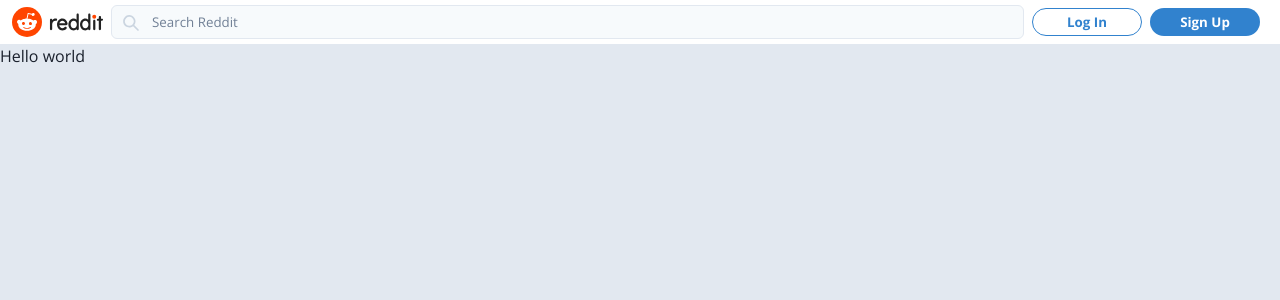
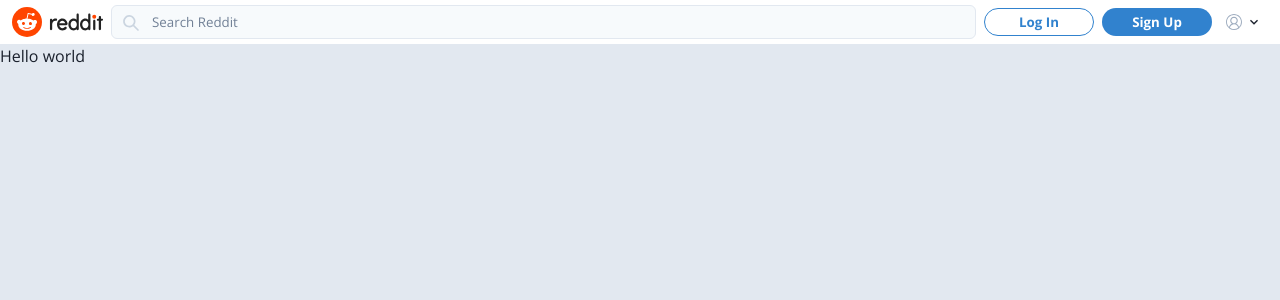
Before and after one commit to rokaskvasas/reddit-clone, a Next.js app: page / in a window 1280 px wide. Shown: the top 300 px of the page. Built offline with nearby package versions, Linux system fonts and the light colour scheme; no server answers.

Commit message:
- Created user menu

```diff
--- a/src/components/Navbar/RightContent/RightContent.tsx
+++ b/src/components/Navbar/RightContent/RightContent.tsx
@@ -1,10 +1,10 @@
 import AuthModal from "@/components/Modal/Auth/AuthModal";
-import { auth } from "@/firebase/clientApp";
-import { Button, Flex } from "@chakra-ui/react";
-import { signOut, User } from "firebase/auth";
+import { Flex } from "@chakra-ui/react";
+import { User } from "firebase/auth";
 import React from "react";
 import AuthButtons from "./AuthButtons";
 import Icons from "./Icons";
+import UserMenu from "./UserMenu";
 
 type RightContentProps = {
   user?: User | null;
@@ -16,7 +16,7 @@
       <AuthModal />
       <Flex justify="center" align="center">
         {user ? <Icons /> : <AuthButtons />}
-        {/* <Menu /> */}
+        <UserMenu user={user} />
       </Flex>
     </>
   );
--- /dev/null
+++ b/src/components/Navbar/RightContent/UserMenu.tsx
@@ -0,0 +1,99 @@
+import { ChevronDownIcon } from "@chakra-ui/icons";
+import {
+  Flex,
+  Icon,
+  Menu,
+  MenuButton,
+  MenuDivider,
+  MenuItem,
+  MenuList,
+} from "@chakra-ui/react";
+import { signOut, User } from "firebase/auth";
+import React from "react";
+import { FaRedditSquare } from "react-icons/fa";
+import { VscAccount } from "react-icons/vsc";
+import { CgProfile } from "react-icons/cg";
+import { MdOutlineLogout } from "react-icons/md";
+import { auth } from "@/firebase/clientApp";
+import { useSetRecoilState } from "recoil";
+import { authModalState } from "@/atoms/authModalAtom";
+
+type UserMenuProps = {
+  user?: User | null;
+};
+
+const UserMenu: React.FC<UserMenuProps> = ({ user }) => {
+  const setAuthModalState = useSetRecoilState(authModalState);
+  return (
+    <Menu>
+      <MenuButton
+        cursor="pointer"
+        padding="0px 6px"
+        borderRadius={4}
+        _hover={{ outline: "1px solid", outlineColor: "gray.200" }}
+      >
+        <Flex align="center">
+          <Flex align="center">
+            {user ? (
+              <>
+                <Icon
+                  fontSize={24}
+                  mr={1}
+                  color="gray.300"
+                  as={FaRedditSquare}
+                />
+              </>
+            ) : (
+              <Icon as={VscAccount} color="gray.400" mr={1} />
+            )}
+          </Flex>
+          <ChevronDownIcon />
+        </Flex>
+      </MenuButton>
+      <MenuList>
+        {user ? (
+          <>
+            <MenuItem
+              fontSize="10pt"
+              fontWeight={700}
+              _hover={{ bg: "blue.500", color: "white" }}
+            >
+              <Flex align="center">
+                <Icon fontSize={20} mr={2} as={CgProfile} />
+                Profile
+              </Flex>
+            </MenuItem>
+            <MenuDivider />
+            <MenuItem
+              fontSize="10pt"
+              fontWeight={700}
+              _hover={{ bg: "blue.500", color: "white" }}
+              onClick={() => signOut(auth)}
+            >
+              <Flex align="center">
+                <Icon fontSize={20} mr={2} as={MdOutlineLogout} />
+                Log out
+              </Flex>
+            </MenuItem>
+          </>
+        ) : (
+          <>
+            <MenuItem
+              fontSize="10pt"
+              fontWeight={700}
+              _hover={{ bg: "blue.500", color: "white" }}
+              onClick={() => setAuthModalState({ open: true, view: "login" })}
+            >
+              <Flex align="center">
+                <Icon fontSize={20} mr={2} as={MdOutlineLogout} />
+                Log in/ Sign Up
+              </Flex>
+            </MenuItem>
+          </>
+        )}
+      </MenuList>
+    </Menu>
+  );
+};
+
+export default UserMenu;
```
